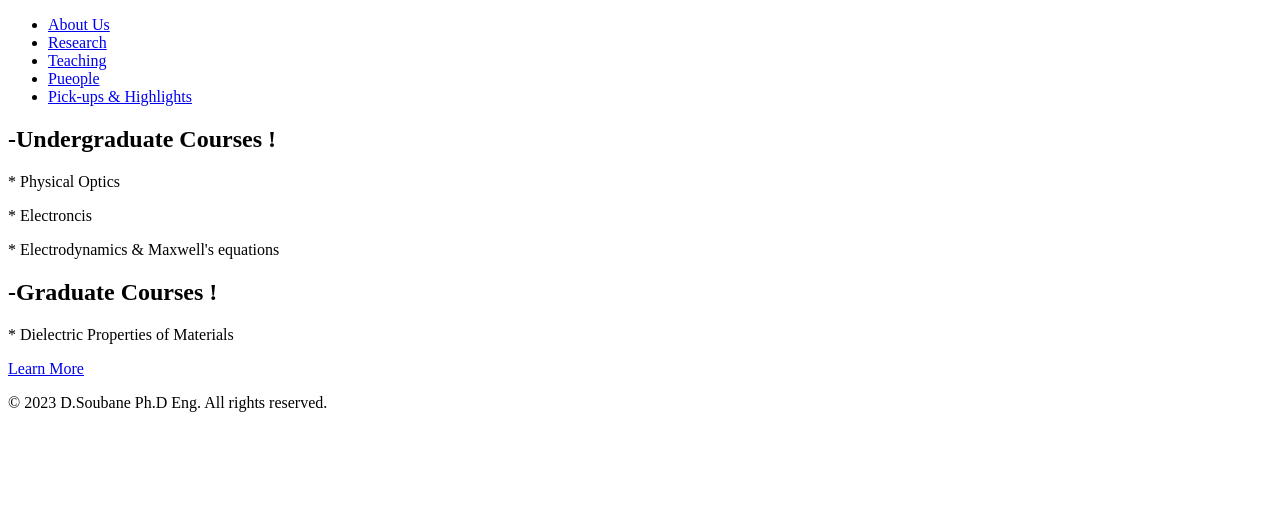
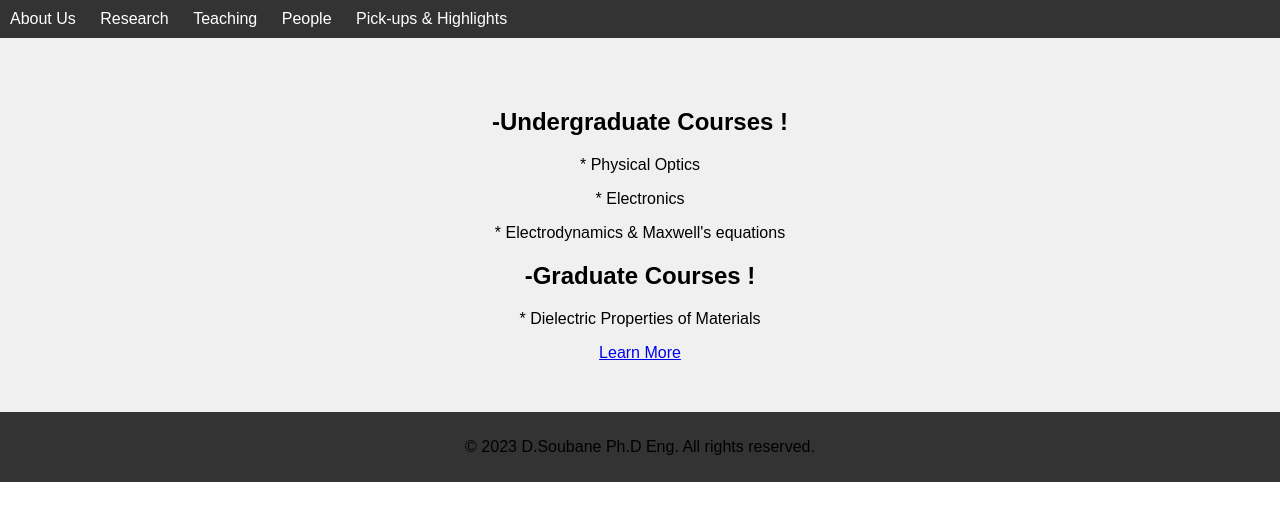
Before and after one commit to D-Soubane/D-Soubane.github.io, a PHP site: page /Teaching.html in a window 1280 px wide. Shown: the top 521 px of the page. Run offline with PHP 8.4, Linux system fonts and the light colour scheme.

Commit message:
Add files via upload

```diff
--- a/Research.html
+++ b/Research.html
@@ -7,7 +7,7 @@
     <link rel="stylesheet" href="styles.css">
 </head>
 <body>
-    <header>
+    <header style="background-color: #333; color: blue;">
         <!-- Logo -->
         <img src="canada-logo.png" alt="Canada Logo" class="logo">
 
@@ -22,7 +22,7 @@
         </nav>
     </header>
 
-    <section class="banner">
+    <section class="banner" style="color: black;">
         <h1>Research Area</h1>
         <p>- Silicon-based Memristor</p>
         <p>- Density Functional Theory: Quantum Espresso</p>
@@ -36,7 +36,7 @@
 
     <!-- Your services page content goes here -->
 
-    <footer>
+    <footer style="color: black;">
         <p>&copy; 2023 D.Soubane. All rights reserved.</p>
     </footer>
 </body>
--- a/Teaching.html
+++ b/Teaching.html
@@ -7,21 +7,22 @@
     <link rel="stylesheet" href="styles.css">
 </head>
 <body>
-    <header>
+    <header style="background-color: #333; color: blue;">
         <nav>
             <ul>
                 <li><a href="index.html">About Us</a></li>
-                  <li><a href="Research.html">Research</a></li>
+                <li><a href="Research.html">Research</a></li>
                 <li><a href="Teaching.html">Teaching</a></li>
-                <li><a href="People.html">Pueople</a></li>
+                <li><a href="People.html">People</a></li>
                 <li><a href="Pickup.html">Pick-ups & Highlights</a></li>
+            </ul>
         </nav>
     </header>
 
-    <section class="banner">
+    <section class="banner" style="color: black;">
         <h1>-Undergraduate Courses !</h1>
         <p> * Physical Optics</p>
-        <p> * Electroncis</p>
+        <p> * Electronics</p>
         <p> * Electrodynamics & Maxwell's equations</p>
         <h1>-Graduate Courses !</h1>
         <p> * Dielectric Properties of Materials </p>
@@ -31,7 +32,7 @@
 
     <!-- Your home page content goes here -->
 
-    <footer>
+    <footer style="color: black;">
         <p>&copy; 2023 D.Soubane Ph.D Eng. All rights reserved.</p>
     </footer>
 </body>
--- a/styles.css
+++ b/styles.css
@@ -1,43 +1,59 @@
-<!DOCTYPE html>
-<html lang="en">
-<head>
-    <meta charset="UTF-8">
-    <meta name="viewport" content="width=device-width, initial-scale=1.0">
-    <title>Research | </title>
-    <link rel="stylesheet" href="styles.css">
-</head>
-<body>
-    <header>
-        <!-- Logo -->
-        <img src="canada-logo.png" alt="Canada Logo" class="logo">
+body {
+    margin: 0;
+    padding: 0;
+    font-family: Arial, sans-serif;
+    color: black; /* Set default text color to black */
+}
 
-        <nav>
-            <ul>
-                <li><a href="index.html">About Us</a></li>
-                <li><a href="Research.html">Research</a></li>
-                <li><a href="Teaching.html">Teaching</a></li>
-                <li><a href="People.html">People</a></li>
-                <li><a href="Pickup.html">Pick-ups & Highlights</a></li>
-            </ul>
-        </nav>
-    </header>
+header {
+    background-color: #333;
+    color: blue; /* Set header text color to blue */
+    padding: 10px;
+}
 
-    <section class="banner">
-        <h1>Research Area</h1>
-        <p>- Silicon-based Memristor</p>
-        <p>- Density Functional Theory: Quantum Espresso</p>
-        <h1>Collaborations</h1>
-        <p> -INRS-EMT Qc Canada: Laboratory for Producing Isolated High Energy Laser Pulses in the Attosecond Domain</p>
-        <p> -Pôle Technologique de Sud – Champagne</p>
-        <h1>Publications</h1>
-        <p>- Google Scholar link</p>
-        <a href="#" class="btn">Learn More</a>
-    </section>
+nav ul {
+    list-style: none;
+    margin: 0;
+    padding: 0;
+}
 
-    <!-- Your services page content goes here -->
+nav ul li {
+    display: inline-block;
+    margin-right: 20px;
+}
 
-    <footer>
-        <p>&copy; 2023 D.Soubane. All rights reserved.</p>
-    </footer>
-</body>
-</html>
+nav ul li a {
+    color: #fff;
+    text-decoration: none;
+}
+
+.banner {
+    text-align: center;
+    background-color: #f0f0f0;
+    padding: 50px;
+    color: black; /* Set banner text color to black */
+}
+
+.features {
+    display: flex;
+    justify-content: space-around;
+    padding: 20px;
+}
+
+.feature {
+    text-align: center;
+    max-width: 300px;
+}
+
+.feature img {
+    width: 100%;
+    height: auto;
+}
+
+footer {
+    background-color: #333;
+    color: #fff;
+    text-align: center;
+    padding: 10px;
+    color: black; /* Set footer text color to black */
+}
```
Also changed, not shown: People.html (+6 -6 lines), Pickup.html (+5 -5 lines), index.html (+11 -5 lines), canada-logo.png (added).
